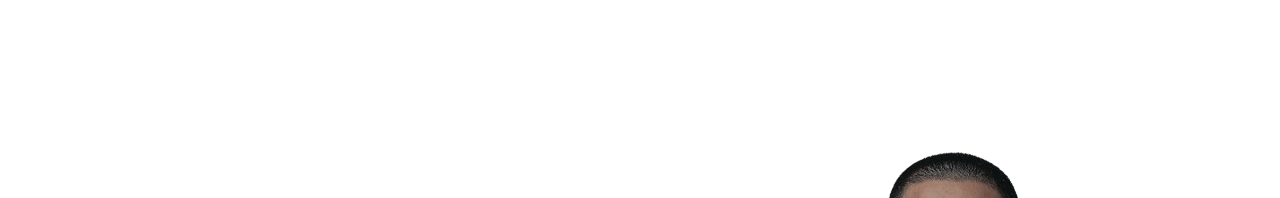
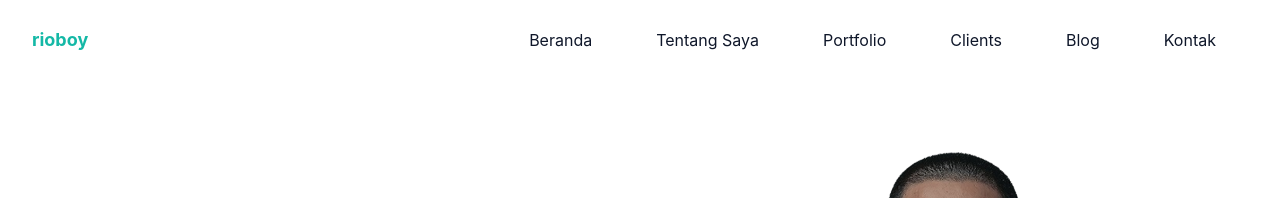
Before and after one commit to RioBoy/ngobar-tailwindcss, a website: page index.html in a window 1280 px wide. Shown: the top 198 px of the page. Drawn offline with Linux system fonts and the light colour scheme; files whose address does not match are found by name.

Commit message:
Create Header

```diff
--- a/index.html
+++ b/index.html
@@ -10,6 +10,55 @@
 </head>
 
 <body>
+    <!-- Header Start -->
+    <header class="bg-transparent absolute top-0 left-0 w-full flex items-center z-10">
+        <div class="container">
+            <div class="flex items-center justify-between relative">
+                <div class="px-4">
+                    <a href="#home" class="font-bold text-lg text-primary block py-6">rioboy</a>
+                </div>
+                <div class="flex items-center px-4">
+                    <button id="hamburger" name="hamburger" type="button" class="block absolute right-4 lg:hidden">
+                        <span class="hamburger-line transition duration-300 ease-in-out origin-top-left"></span>
+                        <span class="hamburger-line transition duration-300 ease-in-out"></span>
+                        <span class="hamburger-line transition duration-300 ease-in-out origin-bottom-left"></span>
+                    </button>
+
+                    <nav id="nav-menu"
+                        class="hidden absolute py-5 bg-white shadow-lg rounded-lg max-w-[250px] w-full right-4 top-full lg:block lg:static lg:bg-transparent lg:max-w-full lg:shadow-none lg:rounded-none">
+                        <ul class="block lg:flex">
+                            <li class="group">
+                                <a href="#home"
+                                    class="text-base text-dark py-2 mx-8 flex group-hover:text-primary">Beranda</a>
+                            </li>
+                            <li class="group">
+                                <a href="#about"
+                                    class="text-base text-dark py-2 mx-8 flex group-hover:text-primary">Tentang
+                                    Saya</a>
+                            </li>
+                            <li class="group">
+                                <a href="#portfolio"
+                                    class="text-base text-dark py-2 mx-8 flex group-hover:text-primary">Portfolio</a>
+                            </li>
+                            <li class="group">
+                                <a href="#client"
+                                    class="text-base text-dark py-2 mx-8 flex group-hover:text-primary">Clients</a>
+                            </li>
+                            <li class="group">
+                                <a href="#blog"
+                                    class="text-base text-dark py-2 mx-8 flex group-hover:text-primary">Blog</a>
+                            </li>
+                            <li class="group">
+                                <a href="#contact"
+                                    class="text-base text-dark py-2 mx-8 flex group-hover:text-primary">Kontak</a>
+                            </li>
+                        </ul>
+                    </nav>
+                </div>
+            </div>
+        </div>
+    </header>
+    <!-- Header End -->
 
     <!-- Hero Start -->
     <section id="home" class="pt-36">
@@ -127,6 +176,7 @@
     </section>
     <!-- About End -->
 
+    <script src="dist/js/script.js"></script>
 </body>
 
 </html>
--- a/src/input.css
+++ b/src/input.css
@@ -1,6 +1,32 @@
 @tailwind base;
 @tailwind components;
 @tailwind utilities;
+
+body {
+  font-family: 'Inter', sans-serif;
+}
+
+.navbar-fixed {
+  @apply fixed z-[9999] bg-white bg-opacity-70;
+  backdrop-filter: blur(5px);
+  box-shadow: inset 0 -1px 0 0 rgba(0, 0, 0, 0.2);
+}
+
+.hamburger-line {
+  @apply w-[30px] h-[2px] my-2 block bg-dark;
+}
+
+.hamburger-active > span:nth-child(1) {
+  @apply rotate-45;
+}
+
+.hamburger-active > span:nth-child(2) {
+  @apply scale-0;
+}
+
+.hamburger-active > span:nth-child(3) {
+  @apply -rotate-45;
+}
 
 @media screen and (min-width: 0) and (max-width: 320px) {
   .icon-blob svg {
```
Also changed, not shown: dist/js/script.js (added), dist/output.css.
